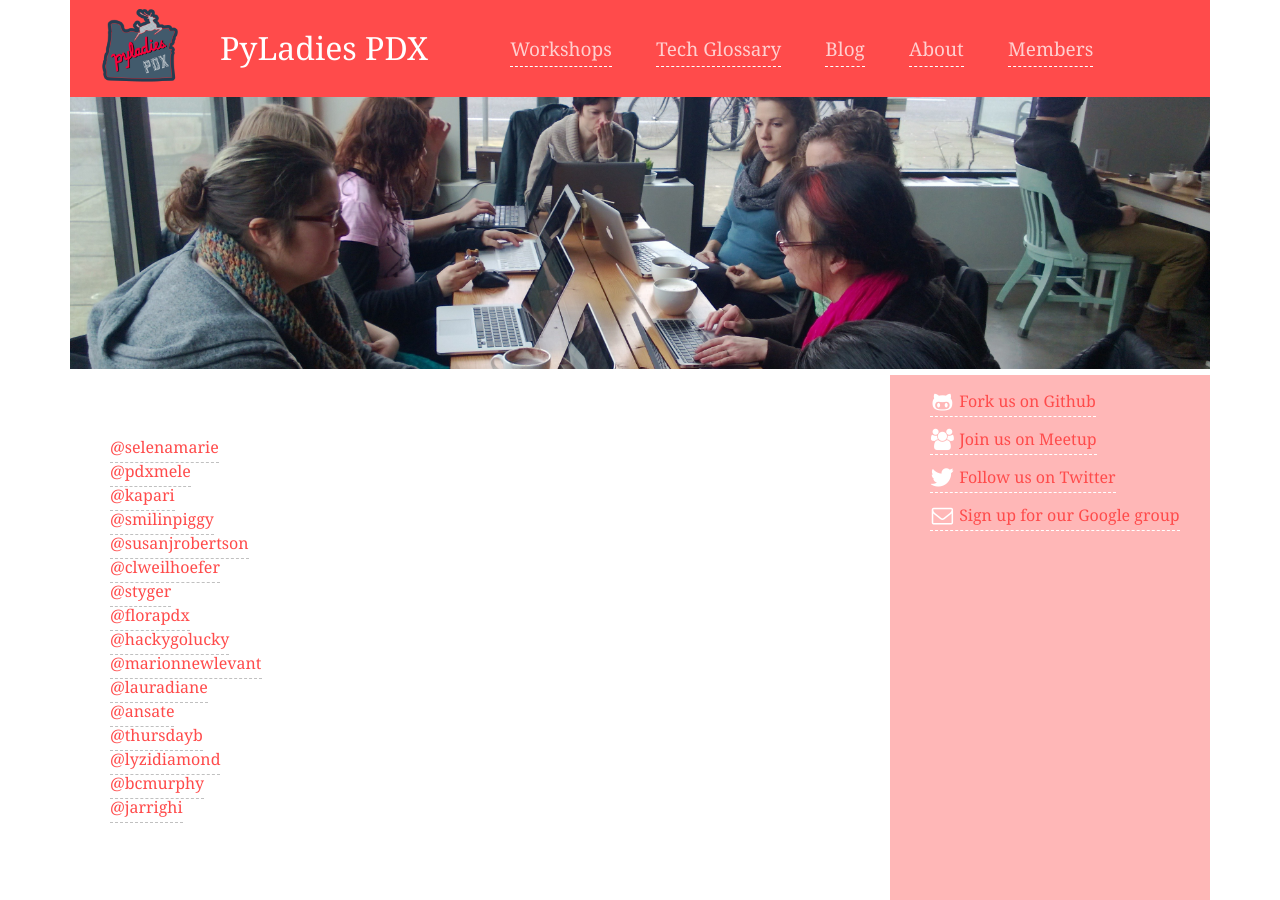
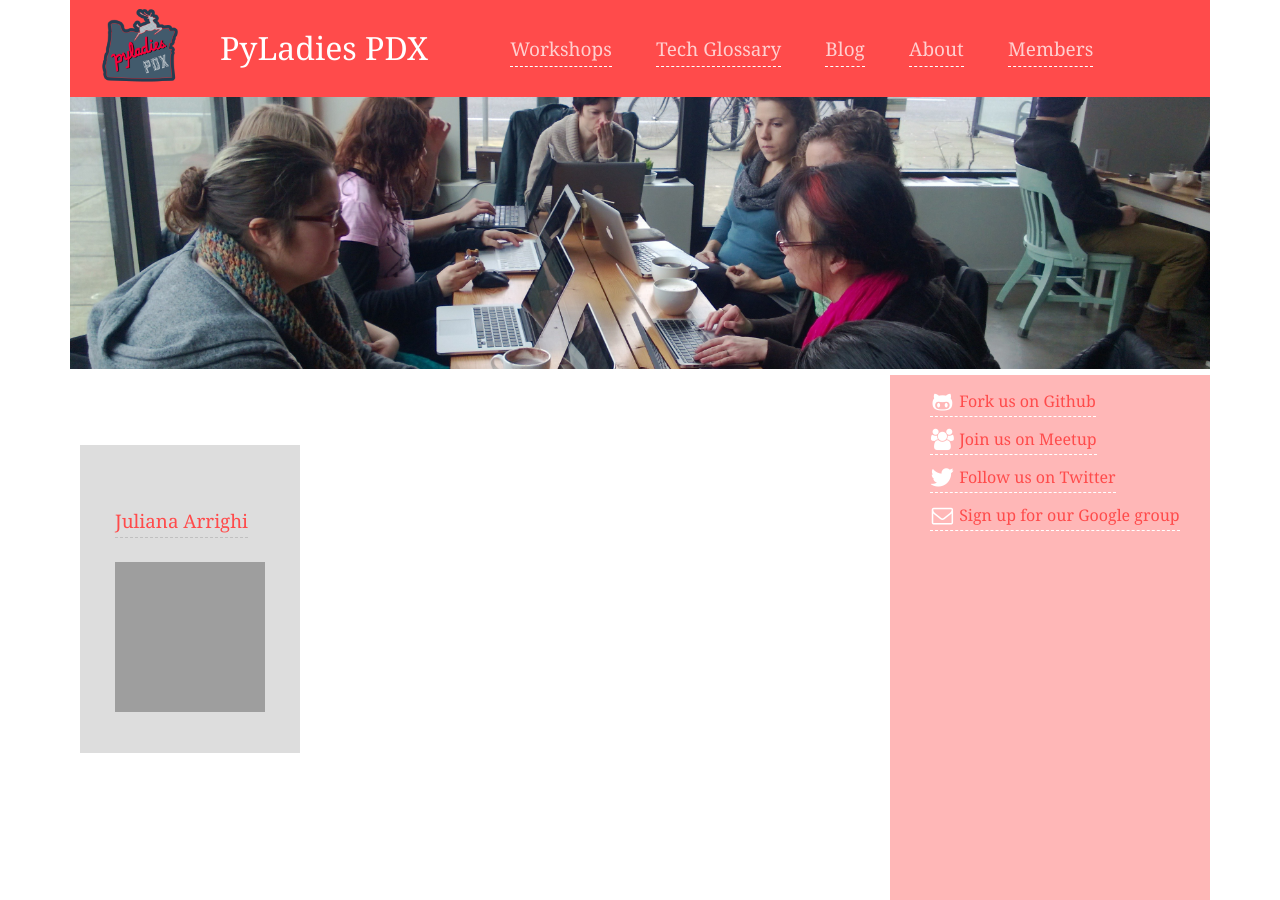
Before and after one commit to pyladiespdx/pyladiespdx.github.com, a Jekyll site: the page built from members/index.html, in a window 1280 px wide and 900 px high. Built offline with Jekyll 4.4.1, drawn with Linux system fonts in a browser that asks for light colours; nearby versions of some CDN libraries; Markdown is read by kramdown in place of the engine named in the settings; grey boxes are pictures that could not be loaded.

Commit message:
Updated memebrs page and my profile"

```diff
--- a/members/index.html
+++ b/members/index.html
@@ -5,16 +5,35 @@
 
 {% for post in site.posts %}
 	{% if post.category =="member" %}
+	<div class="member-wrapper">
 		<h3><a href="{{ post.url }}">{{ post.name }}</a></h3>
 		<img class="profile-pic" src="{{ post.image_path }}" />
-	<p class="profile"><i class="icon-twitter"></i><a href="{{ post.twitter_url }}">  {{ post.twitter_handle }}</a></p>
+
+		{% if post.twitter_handle %}
+			<p class="profile"><i class="icon-twitter"></i><a href="{{ post.twitter_url }}">  @{{ post.twitter_handle }} </a></p>
+		{% endif %}
+
+		{% if post.irc_handle %}
 			<p class="profile"><i class="icon-laptop"></i>  {{ post.irc_handle }}</p>
+		{% endif %}
+
+		{% if post.website_name %}
 			<p class="profile"><i class="icon-globe"></i><a href="{{ post.website_url }}">  {{ post.website_name }}</a></p>
+		{% endif %}
+
+		{% if post.github_name %}
 			<p class="profile"><i class="icon-github-alt"></i><a href="{{ post.github_url }}">  {{ post.github_name }}</a></p>
+		{% endif %}
+
+		{% if post.email %}
 		 	<p class="profile"><i class="icon-envelope-alt"></i>  {{ post.email }}</p>
+		{% endif %}
+
 		<p class="profile">{{ post.bio }}</p>
+	</div>
 	{% endif %}
 {% endfor %}
+<!--
 <ul>
 	<li><a href="https://github.com/selenamarie" class="user-mention">@selenamarie</a></li>
 	<li><a href="https://github.com/pdxmele" class="user-mention">@pdxmele</a></li>
@@ -34,3 +53,5 @@
 	<li><a href="https://github.com/jarrighi" class="user-mention">@jarrighi</a></li>
 
 </ul>
+
+-->
```
Also changed, not shown: _posts/2013-04-26-arrighi-juliana.md (added, +48 -0 lines). Lines whose indentation alone changed are shown as unchanged.
